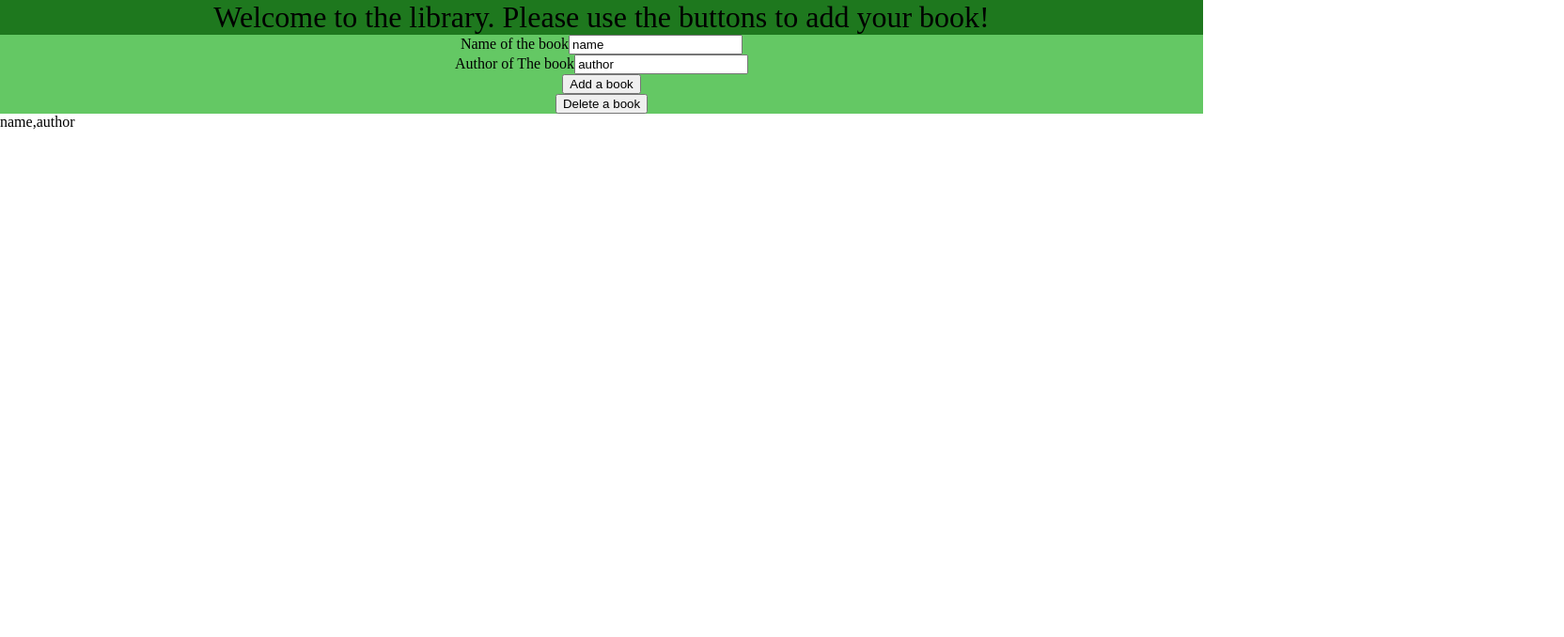
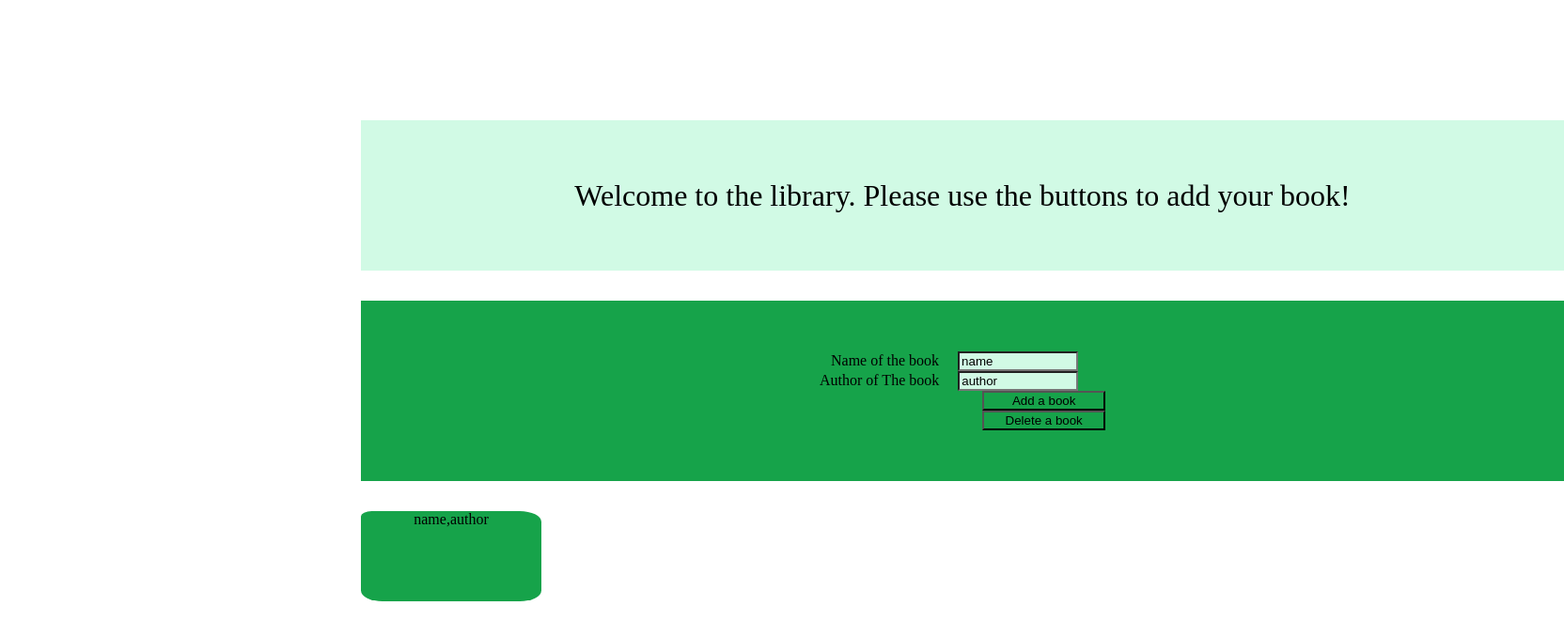
Before and after one commit to SadetTurhan/Library, a plain HTML site: page index.html in a window 1280 px wide. Both pictures are taken after a click on the button "Add a book". Shown: the whole page at 94% size, 1664 px wide, since content can reach past the window. Drawn offline with Linux system fonts and the light colour scheme.

Commit message:
a bit design

```diff
--- a/app.js
+++ b/app.js
@@ -25,9 +25,10 @@ addBookToLibrary()
 function showbook() {
     addbutton.addEventListener('click', (event) => {
         const newDiv = document.createElement("div");
+        newDiv.setAttribute('id','newbook');
      const newContent = document.createTextNode(myLibrary);
      newDiv.append(newContent);
-    const currentDiv = document.getElementById("div1");
+    const currentDiv = document.getElementById("newbook");
     document.body.insertBefore(newDiv, currentDiv);
     })
 }
--- a/style.css
+++ b/style.css
@@ -1,17 +1,70 @@
 *{
     margin: 0;
+;
 }
 header{
     display: flex;
     justify-content: center;
     align-items: center;
+    text-align: center;
     font-size: 2em;
-    background-color: rgb(30, 120, 30);
+    background-color: #d1fae5;
+    height: 5em;
+    width: 40em;
+    margin-left: 12em;
+    margin-top: 4em;
 }
-.main{
-    background-color: rgb(100, 200, 100);
+main{
+    background-color: #16a34a;
     display: flex;
     flex-direction: column;
     justify-content: center;
     align-items: center;
+    height: 12em;
+    width: 80em;
+    margin-left: 24em;
+    margin-top: 2em;
 }
+
+.main{
+    display: grid;
+}
+
+input{
+    display: float;
+    justify-content: center;
+    align-items: center;
+    margin-left: 20px;
+    width: 120px;
+    background-color: #d1fae5;
+}
+
+.name{
+    margin-left: 12px;
+}
+
+.author{
+}
+button{
+    width: 9.8em;
+    margin-left: 13em;
+    background-color: #d1fae5;
+}
+
+#newbook{
+    background-color: #16a34a;
+    width: 12em;
+    height:6em;
+    margin-top: 2em;
+    border-radius: 6% 12% 12% 12%;
+    margin-left: 24em;
+    text-align: center;
+    display: inline-block;
+}
+
+#add{
+    background-color: #16a34a;
+}
+#erase{
+    background-color: #16a34a;
+}
```
